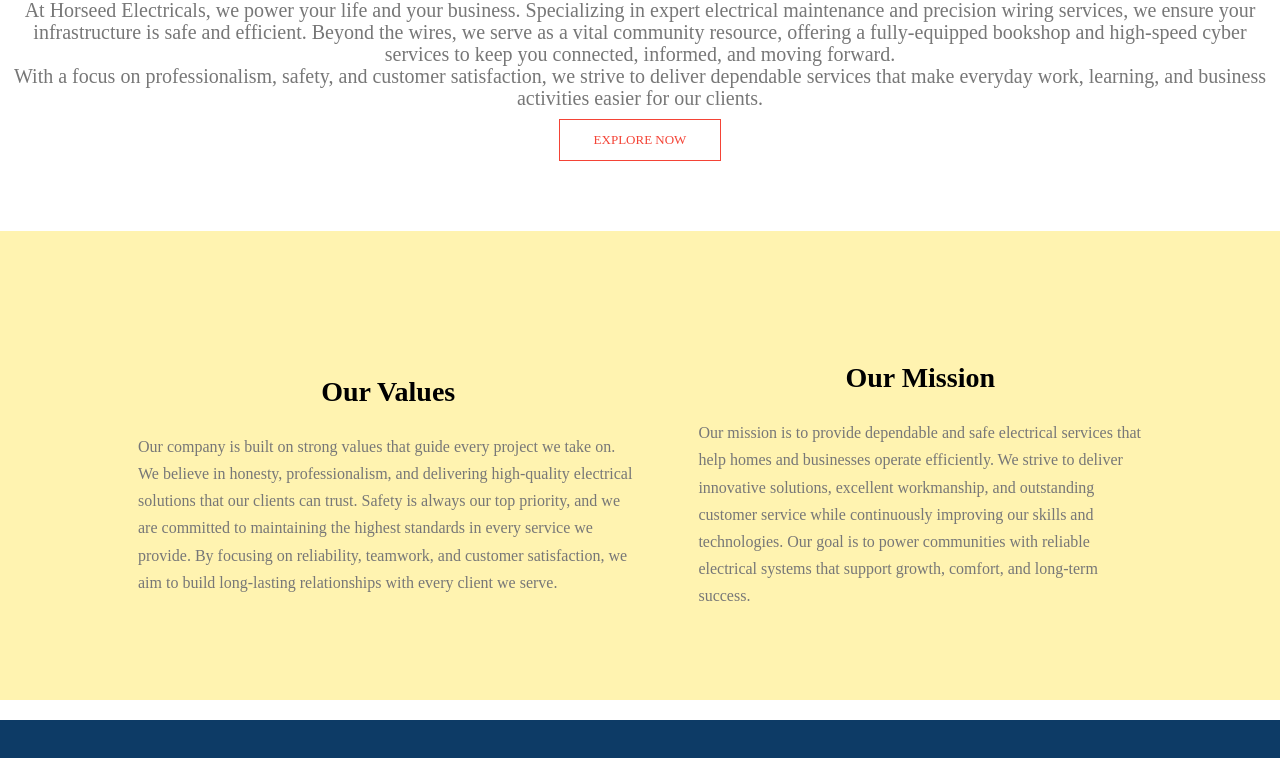
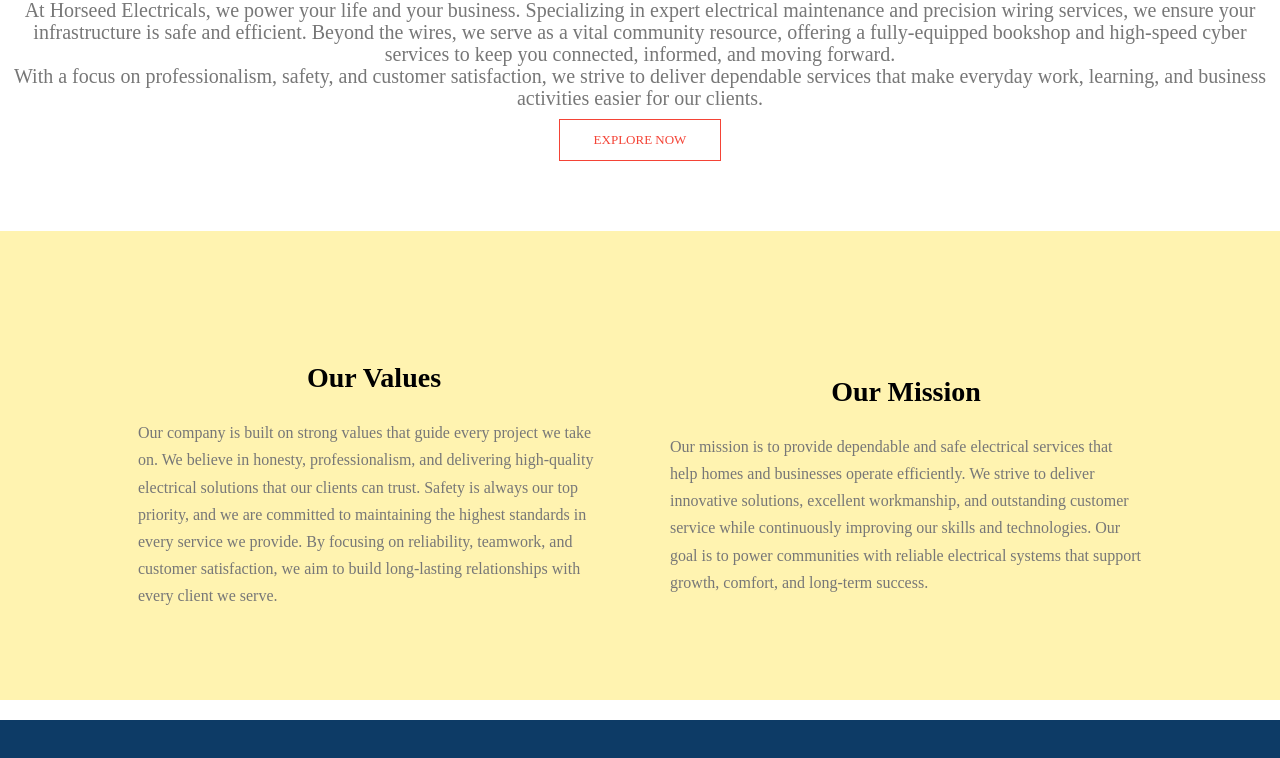
Before and after one commit to issah057/horseed-electricals, a plain HTML site: page about.html in a window 1280 px wide. Shown: the part 533-1291 px from the top of the page. Drawn offline with Linux system fonts and the light colour scheme.

Commit message:
Add files via upload

```diff
--- a/style.css
+++ b/style.css
@@ -244,9 +244,15 @@ h3{
 .row.reverse{
   flex-direction: row-reverse;
 }
+.values-col{
+    flex-basis: 50%;
+    box-sizing: border-box;
+}
 .values-col img{
     width: 100%;
+    max-width: 100%;
     height: auto;
+    display: block;
     border-radius: 10px;
 }
 .values-col h2{
@@ -515,3 +521,6 @@ button:hover{
   font-weight: 500;
   color: #2f80ed;
 }
+html, body{
+  overflow-x: hidden;
+}
```
